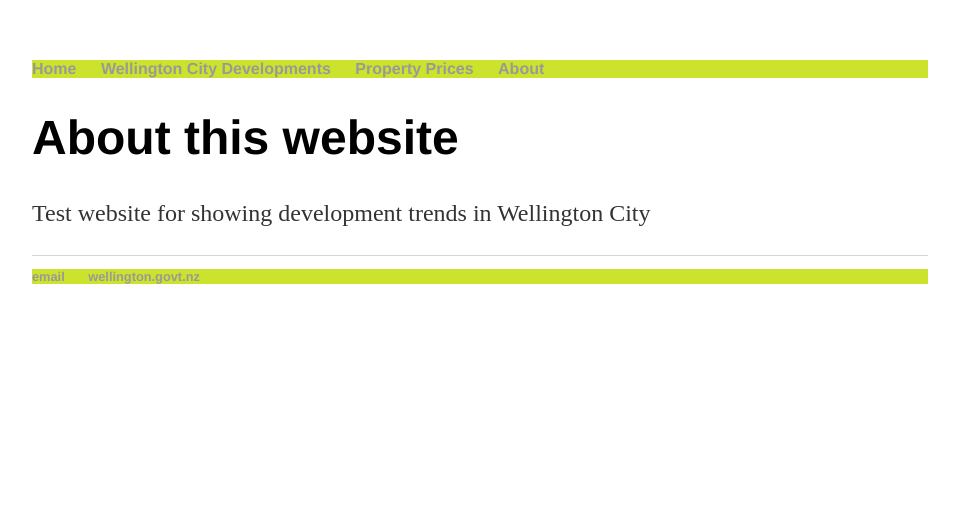
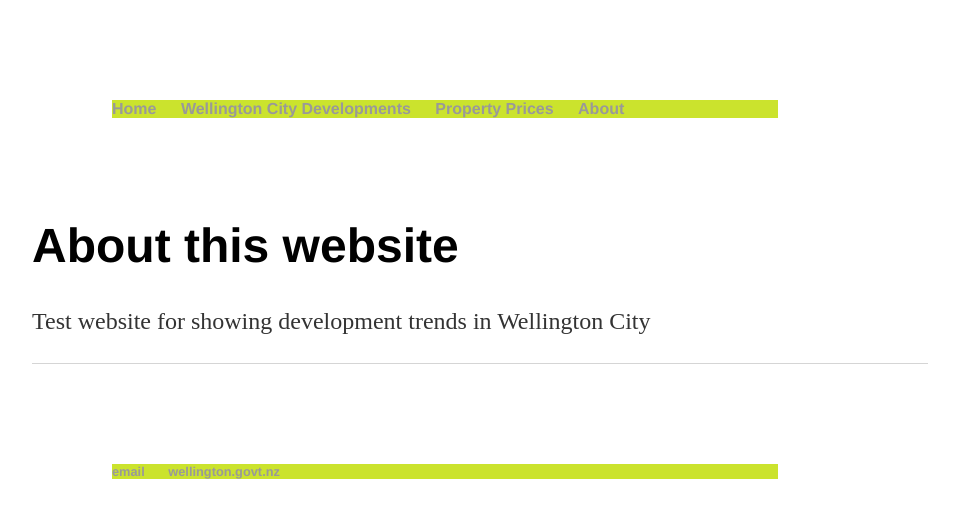
Before and after one commit to wccdigital/graphs, a Jekyll site: the page built from about.html, in a window 1280 px wide. Shown: the top 518 px of the page, without its empty margins (160-1119 px from the left). Built offline with Jekyll 4.4.1, drawn with Linux system fonts in a browser that asks for light colours.

Commit message:
Update main.css

```diff
--- a/css/main.css
+++ b/css/main.css
@@ -8,6 +8,7 @@ nav ul, footer ul {
     list-style: none;
     font-weight: bold;
     background-color: #CBE32D;
+    margin: 100px 150px 100px 80px;
 }
 nav ul li, footer ul li {
     display: inline;
```
